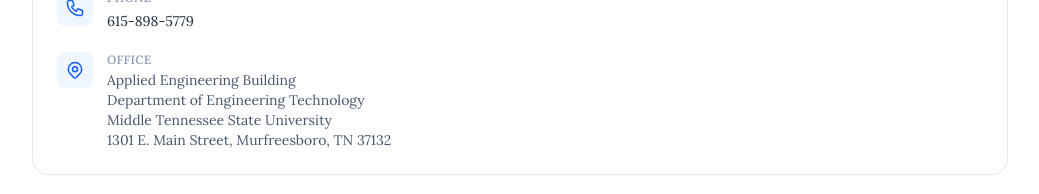
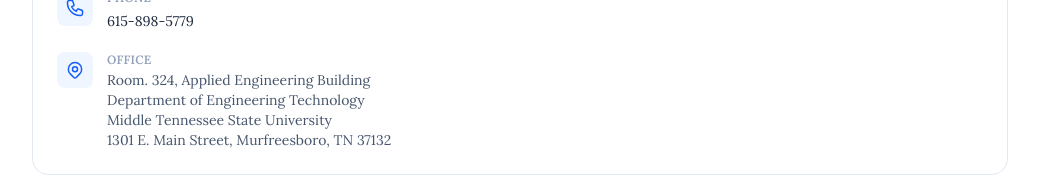
Before and after one commit to MA-Hossain/MA-Hossain.github.io, a Next.js app: page /contact in a window 1280 px wide. Shown: the part 388-582 px from the top of the page, without its empty margins (120-1159 px from the left). Built offline with nearby package versions, Linux system fonts and the light colour scheme; no server answers.

Commit message:
Update contact.tsx

```diff
--- a/pages/contact.tsx
+++ b/pages/contact.tsx
@@ -25,7 +25,7 @@
   },
   {
     label: "Office",
-    value: "Applied Engineering Building\nDepartment of Engineering Technology\nMiddle Tennessee State University\n1301 E. Main Street, Murfreesboro, TN 37132",
+    value: "Room. 324, Applied Engineering Building\nDepartment of Engineering Technology\nMiddle Tennessee State University\n1301 E. Main Street, Murfreesboro, TN 37132",
     href: null,
     icon: (
       <svg className="w-5 h-5" fill="none" stroke="currentColor" viewBox="0 0 24 24">
```
